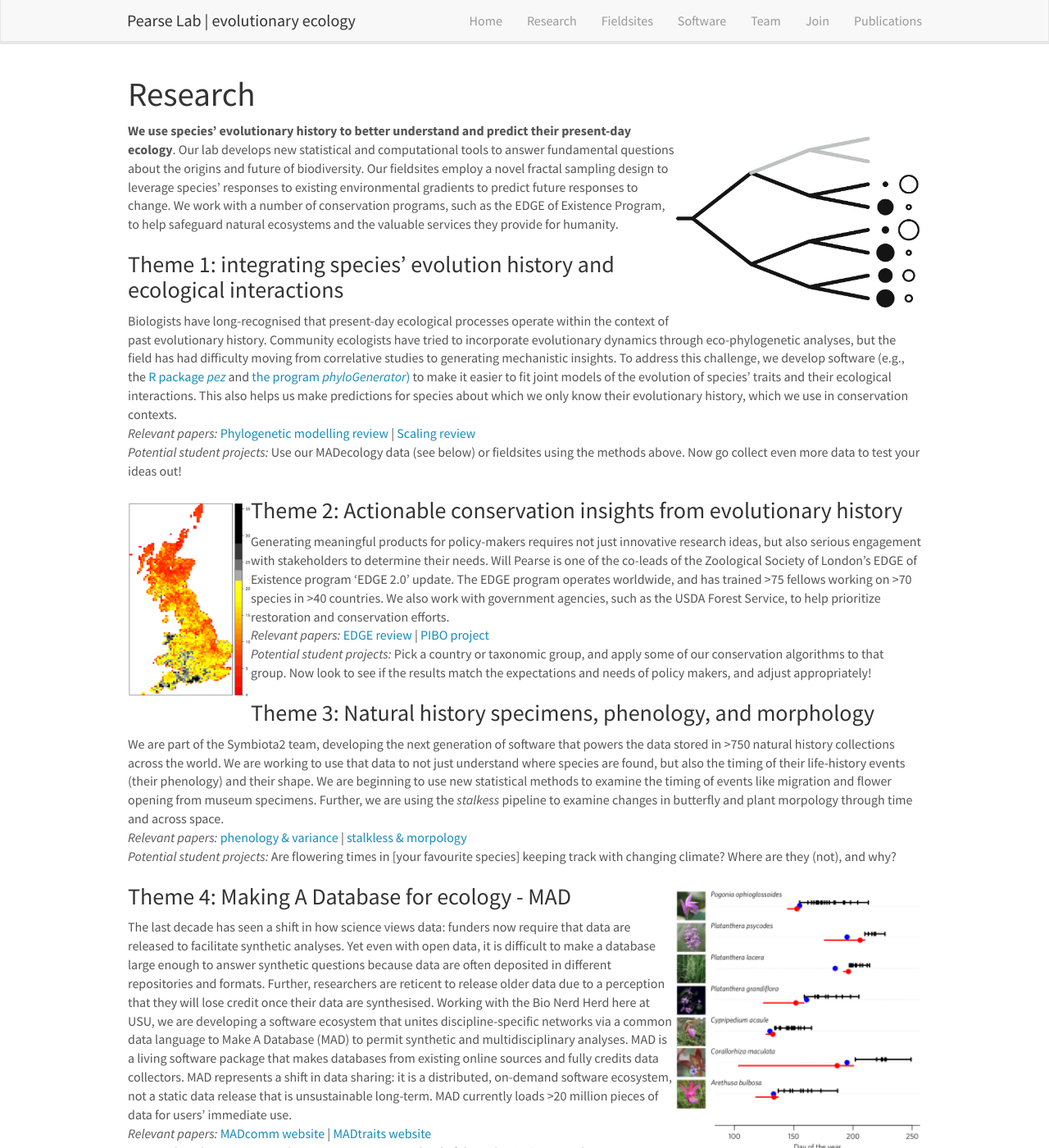
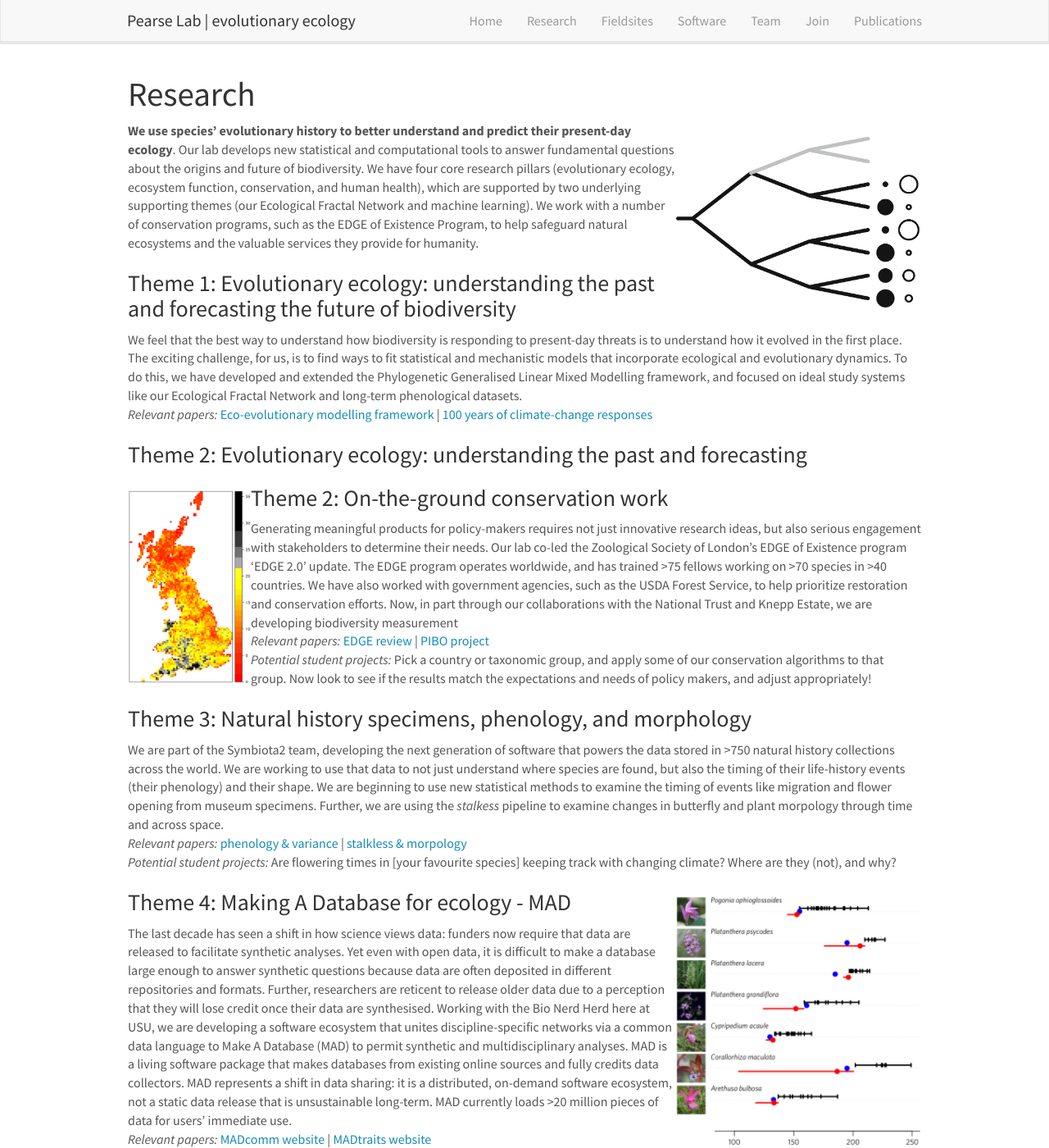
Before and after one commit to willpearse/willpearse.github.io, a Jekyll site: the page built from _pages/research.md, in a window 1280 px wide and 1400 px high. Shown: the whole window at 82% size. Built offline with Jekyll 4.4.1, drawn with Linux system fonts in a browser that asks for light colours; nearby versions of some CDN libraries; some of the changed text lies outside the part shown.

Commit message:
Research in progress

```diff
--- a/_includes/news.html
+++ b/_includes/news.html
@@ -2,7 +2,7 @@
 <div class="well">
 <h4>News</h4>
 
-{% for article in site.data.news limit:9 %}
+{% for article in site.data.news limit:3 %}
 {{ article.date }}
 <p>{{ article.headline }}</p>
 {% endfor %}
--- a/_pages/research.md
+++ b/_pages/research.md
@@ -9,15 +9,17 @@ permalink: /research/
 # Research
 
  ![]({{ site.url }}{{ site.baseurl }}/images/pearse-2014-review.png){: style="width: 300px; float: right; border: 10px"}
-<b>We use species' evolutionary history to better understand and predict their present-day ecology</b>. Our lab develops new statistical and computational tools to answer fundamental questions about the origins and future of biodiversity. Our fieldsites employ a novel fractal sampling design to leverage species' responses to existing environmental gradients to predict future responses to change. We work with a number of conservation programs, such as the EDGE of Existence Program, to help safeguard natural ecosystems and the valuable services they provide for humanity.
+<b>We use species' evolutionary history to better understand and predict their present-day ecology</b>. Our lab develops new statistical and computational tools to answer fundamental questions about the origins and future of biodiversity. We have four core research pillars (evolutionary ecology, ecosystem function, conservation, and human health), which are supported by two underlying supporting themes (our Ecological Fractal Network and machine learning). We work with a number of conservation programs, such as the EDGE of Existence Program, to help safeguard natural ecosystems and the valuable services they provide for humanity.
 
-### Theme 1: integrating species' evolution history and ecological interactions
-Biologists have long-recognised that present-day ecological processes operate within the context of past evolutionary history. Community ecologists have tried to incorporate evolutionary dynamics through eco-phylogenetic analyses, but the field has had difficulty moving from correlative studies to generating mechanistic insights. To address this challenge, we develop software (e.g., the [R package <i>pez</i>](https://academic.oup.com/bioinformatics/article/31/17/2888/183404) and [the program <i>phyloGenerator</i>)](https://besjournals.onlinelibrary.wiley.com/doi/pdf/10.1111/2041-210X.12055) to make it easier to fit joint models of the evolution of species' traits and their ecological interactions. This also helps us make predictions for species about which we only know their evolutionary history, which we use in conservation contexts. <br> <i>Relevant papers:</i> [Phylogenetic modelling review](https://onlinelibrary.wiley.com/doi/full/10.1111/oik.08048) \| [Scaling review](https://onlinelibrary.wiley.com/doi/abs/10.1111/jbi.13242) <br> <i>Potential student projects:</i> Use our MADecology data (see below) or fieldsites using the methods above. Now go collect even more data to test your ideas out!
+### Theme 1: Evolutionary ecology: understanding the past and forecasting the future of biodiversity
+We feel that the best way to understand how biodiversity is responding to present-day threats is to understand how it evolved in the first place. The exciting challenge, for us, is to find ways to fit statistical and mechanistic models that incorporate ecological and evolutionary dynamics. To do this, we have developed and extended the Phylogenetic Generalised Linear Mixed Modelling framework, and focused on ideal study systems like our Ecological Fractal Network and long-term phenological datasets. <br> <i>Relevant papers:</i> [Eco-evolutionary modelling framework](https://onlinelibrary.wiley.com/doi/full/10.1111/oik.08048) \| [100 years of climate-change responses](https://nph.onlinelibrary.wiley.com/doi/10.1111/nph.18938)
+
+### Theme 2: Evolutionary ecology: understanding the past and forecasting
 
  ![]({{ site.url }}{{ site.baseurl }}/images/edam-prime-uk.png){: style="width: 150px; float: left; border: 10px"}
-### Theme 2: Actionable conservation insights from evolutionary history
-Generating meaningful products for policy-makers requires not just innovative research ideas, but also serious engagement with stakeholders to determine their needs. Will Pearse is one of the co-leads of the Zoological Society of London's EDGE of Existence program 'EDGE 2.0'
-update. The EDGE program operates worldwide, and has trained >75 fellows working on >70 species in >40 countries. We also work with government agencies, such as the USDA Forest Service, to help prioritize restoration and conservation efforts. <br> <i>Relevant papers:</i> [EDGE review](https://link.springer.com/chapter/10.1007/978-3-319-93145-6_2) \| [PIBO project](https://www.biorxiv.org/content/10.1101/709733v1.abstract) <br> <i>Potential student projects:</i> Pick a country or taxonomic group, and apply some of our conservation algorithms to that group. Now look to see if the results match the expectations and needs of policy makers, and adjust appropriately!
+### Theme 2: On-the-ground conservation work
+Generating meaningful products for policy-makers requires not just innovative research ideas, but also serious engagement with stakeholders to determine their needs. Our lab co-led the Zoological Society of London's EDGE of Existence program 'EDGE 2.0'
+update. The EDGE program operates worldwide, and has trained >75 fellows working on >70 species in >40 countries. We have also worked with government agencies, such as the USDA Forest Service, to help prioritize restoration and conservation efforts. Now, in part through our collaborations with the National Trust and Knepp Estate, we are developing biodiversity measurement  <br> <i>Relevant papers:</i> [EDGE review](https://link.springer.com/chapter/10.1007/978-3-319-93145-6_2) \| [PIBO project](https://www.biorxiv.org/content/10.1101/709733v1.abstract) <br> <i>Potential student projects:</i> Pick a country or taxonomic group, and apply some of our conservation algorithms to that group. Now look to see if the results match the expectations and needs of policy makers, and adjust appropriately!
 
 ### Theme 3: Natural history specimens, phenology, and morphology
 We are part of the Symbiota2 team, developing the next generation of software that powers the data stored in >750 natural history collections across the world. We are working to use that data to not just understand where species are found, but also the timing of their life-history events (their phenology) and their shape. We are beginning to use new statistical methods to examine the timing of events like migration and flower opening from museum specimens. Further, we are using the <i>stalkess</i> pipeline to examine changes in butterfly and plant morpology through time and across space.
@@ -28,3 +30,7 @@ We are part of the Symbiota2 team, developing the next generation of software th
 The last decade has seen a shift in how science views data: funders now require that data are released to facilitate synthetic
 analyses. Yet even with open data, it is difficult to make a database large enough to answer synthetic questions because data are often deposited in different repositories and formats. Further, researchers are reticent to release older data due to a perception that they will lose credit once their data are synthesised. Working with the Bio Nerd Herd here at USU, we are developing a software   ecosystem that unites discipline-specific networks via a common data   language to Make A Database (MAD) to permit synthetic and multidisciplinary analyses. MAD is a living software package that makes databases from existing online sources and fully credits data collectors. MAD represents a shift in data sharing: it is a distributed, on-demand software ecosystem, not a static data release that is unsustainable long-term. MAD currently loads >20 million pieces of data for users' immediate use.
 <br> <i>Relevant papers:</i> [MADcomm website](https://github.com/willpearse/MADcomm) \| [MADtraits website](https://github.com/willpearse/MADtraits) <br> <i>Potential student projects:</i> Pick a taxonomic group, or kind of data, that isn't currently in MAD. Fix that gap! Or use the data already in MAD to answer a new question.
+
+
+
+To address this challenge, we develop software (e.g., the [R package <i>pez</i>](https://academic.oup.com/bioinformatics/article/31/17/2888/183404) and [the program <i>phyloGenerator</i>)](https://besjournals.onlinelibrary.wiley.com/doi/pdf/10.1111/2041-210X.12055) to make it easier to fit joint models of the evolution of species' traits and their ecological interactions.
```
